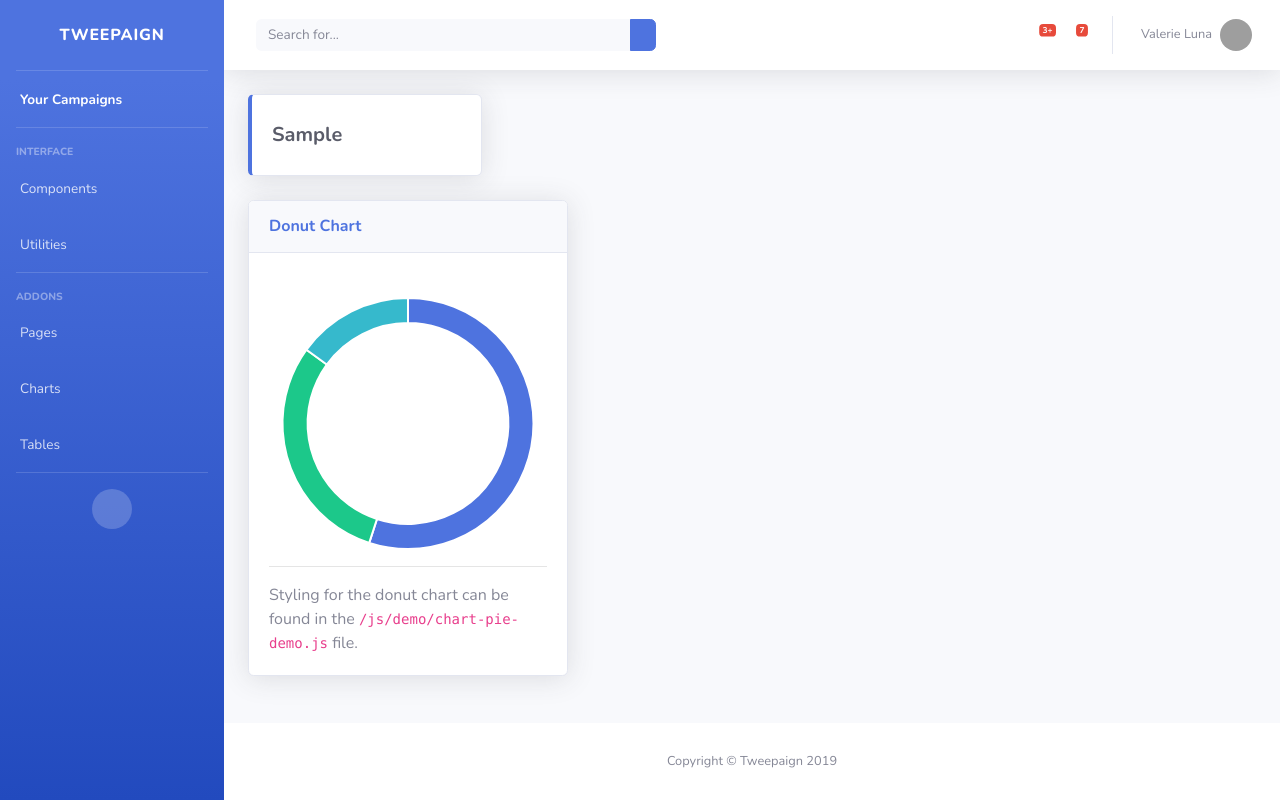
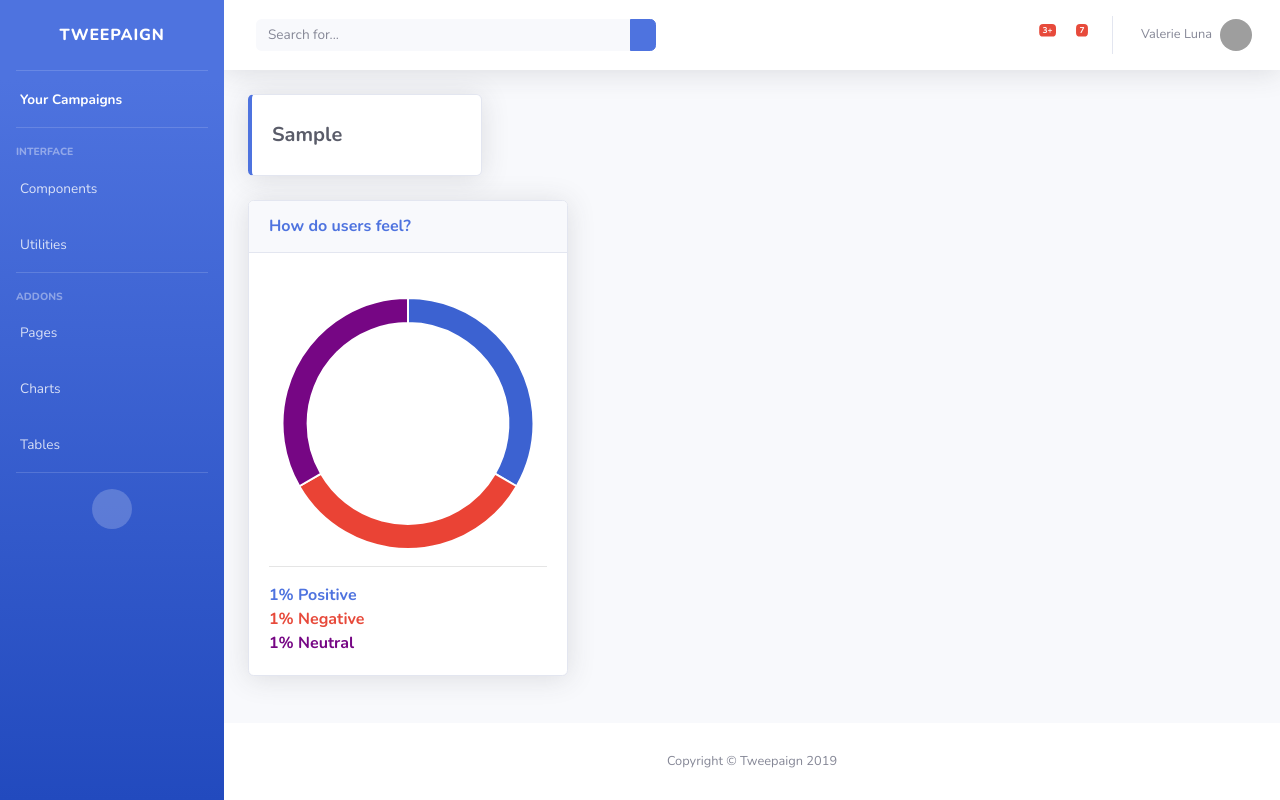
Before and after one commit to sebas673/Twitter-Sentiment-Analysis, a Django app: page /campaign/1/ in a window 1280 px wide. Run offline with Django 3.2, Linux system fonts and the light colour scheme; tables that the repository leaves empty hold one stand-in row (values such as "Sample post"); some libraries are stand-ins or nearby versions; grey boxes are pictures that could not be loaded.

Commit message:
functional pie chart component

```diff
--- a/twitter_analysis/static/js/demo/chart-pie-demo.js
+++ b/twitter_analysis/static/js/demo/chart-pie-demo.js
@@ -1,35 +1,38 @@
-// Set new default font family and font color to mimic Bootstrap's default styling
-Chart.defaults.global.defaultFontFamily = 'Nunito', '-apple-system,system-ui,BlinkMacSystemFont,"Segoe UI",Roboto,"Helvetica Neue",Arial,sans-serif';
-Chart.defaults.global.defaultFontColor = '#858796';
+// // Set new default font family and font color to mimic Bootstrap's default styling
+// Chart.defaults.global.defaultFontFamily = 'Nunito', '-apple-system,system-ui,BlinkMacSystemFont,"Segoe UI",Roboto,"Helvetica Neue",Arial,sans-serif';
+// Chart.defaults.global.defaultFontColor = '#858796';
 
-// Pie Chart Example
-var ctx = document.getElementById("myPieChart");
-var myPieChart = new Chart(ctx, {
-  type: 'doughnut',
-  data: {
-    labels: ["Direct", "Referral", "Social"],
-    datasets: [{
-      data: [55, 30, 15],
-      backgroundColor: ['#4e73df', '#1cc88a', '#36b9cc'],
-      hoverBackgroundColor: ['#2e59d9', '#17a673', '#2c9faf'],
-      hoverBorderColor: "rgba(234, 236, 244, 1)",
-    }],
-  },
-  options: {
-    maintainAspectRatio: false,
-    tooltips: {
-      backgroundColor: "rgb(255,255,255)",
-      bodyFontColor: "#858796",
-      borderColor: '#dddfeb',
-      borderWidth: 1,
-      xPadding: 15,
-      yPadding: 15,
-      displayColors: false,
-      caretPadding: 10,
-    },
-    legend: {
-      display: false
-    },
-    cutoutPercentage: 80,
-  },
-});
+// function draw_Pie() {
+//   console.log("Inside draw_Pie function");
+//   // Pie Chart Example
+//   var ctx = document.getElementById("myPieChart");
+//   var myPieChart = new Chart(ctx, {
+//     type: 'doughnut',
+//     data: {
+//       labels: ["Direct", "Referral", "Social"],
+//       datasets: [{
+//         data: [55, 30, 15],
+//         backgroundColor: ['#4e73df', '#1cc88a', '#36b9cc'],
+//         hoverBackgroundColor: ['#2e59d9', '#17a673', '#2c9faf'],
+//         hoverBorderColor: "rgba(234, 236, 244, 1)",
+//       }],
+//     },
+//     options: {
+//       maintainAspectRatio: false,
+//       tooltips: {
+//         backgroundColor: "rgb(255,255,255)",
+//         bodyFontColor: "#858796",
+//         borderColor: '#dddfeb',
+//         borderWidth: 1,
+//         xPadding: 15,
+//         yPadding: 15,
+//         displayColors: false,
+//         caretPadding: 10,
+//       },
+//       legend: {
+//         display: false
+//       },
+//       cutoutPercentage: 80,
+//     },
+//   });
+// }
--- a/twitter_analysis/templates/twitter_analysis/base.html
+++ b/twitter_analysis/templates/twitter_analysis/base.html
@@ -18,6 +18,41 @@
 
   <!-- Custom styles for this template-->
   <link href="{% static 'css/sb-admin-2.min.css' %}" rel="stylesheet">
+
+  <script type="application/javascript">
+    function draw_Pie(n1, n2, n3) {
+        var ctx = document.getElementById("myPieChart");
+        var myPieChart = new Chart(ctx, {
+            type: 'doughnut',
+            data: {
+            labels: ["Positive", "Negative", "Neutral"],
+            datasets: [{
+                data: [n1, n2, n3],
+                backgroundColor: ['#3c62d1', '#ea4335', '#760684'],
+                hoverBackgroundColor: ['#3c62d1', '#ea4335', '#760684'],
+                hoverBorderColor: "rgba(234, 236, 244, 1)",
+            }],
+            },
+            options: {
+            maintainAspectRatio: false,
+            tooltips: {
+                backgroundColor: "rgb(255,255,255)",
+                bodyFontColor: "#858796",
+                borderColor: '#dddfeb',
+                borderWidth: 1,
+                xPadding: 15,
+                yPadding: 15,
+                displayColors: false,
+                caretPadding: 10,
+            },
+            legend: {
+                display: false
+            },
+            cutoutPercentage: 80,
+            },
+        });
+    }
+  </script>
 
 </head>
 
--- a/twitter_analysis/templates/twitter_analysis/campaign_detail.html
+++ b/twitter_analysis/templates/twitter_analysis/campaign_detail.html
@@ -23,6 +23,7 @@
     </div>
 </article> -->
 
+<body onload="draw_Pie({{ campaign.positive_percent0 }}, {{ campaign.negative_percent0 }}, {{ campaign.neutral_percent0 }});">
   <div class="container-fluid">
 
       <div class="row">
@@ -49,14 +50,24 @@
           <div class="col-xl-4 col-lg-5">
             <div class="card shadow mb-4">
               <div class="card-header py-3">
-              <h6 class="m-0 font-weight-bold text-primary">Donut Chart</h6>
+                <h6 class="m-0 font-weight-bold text-primary">How do users feel?</h6>
               </div>
               <div class="card-body">
                 <div class="chart-pie pt-4">
                   <canvas id="myPieChart"></canvas>
                 </div>
                 <hr>
-              Styling for the donut chart can be found in the <code>/js/demo/chart-pie-demo.js</code> file.
+                <div class="m-0 font-weight-bold text-primary">
+                  {{ campaign.positive_percent0 }}% Positive
+                </div>
+                <div class="m-0 font-weight-bold text-danger">
+                    {{ campaign.negative_percent0 }}% Negative
+                </div>
+                <div class="m-0 font-weight-bold">
+                  <font color="#760684">
+                      {{ campaign.neutral_percent0 }}% Neutral
+                  </font>
+                </div>
               </div>
             </div>
           </div>
@@ -64,6 +75,7 @@
       </div>
 
   </div>
+</body>
 
 
 
```
Lines whose indentation alone changed are shown as unchanged.
